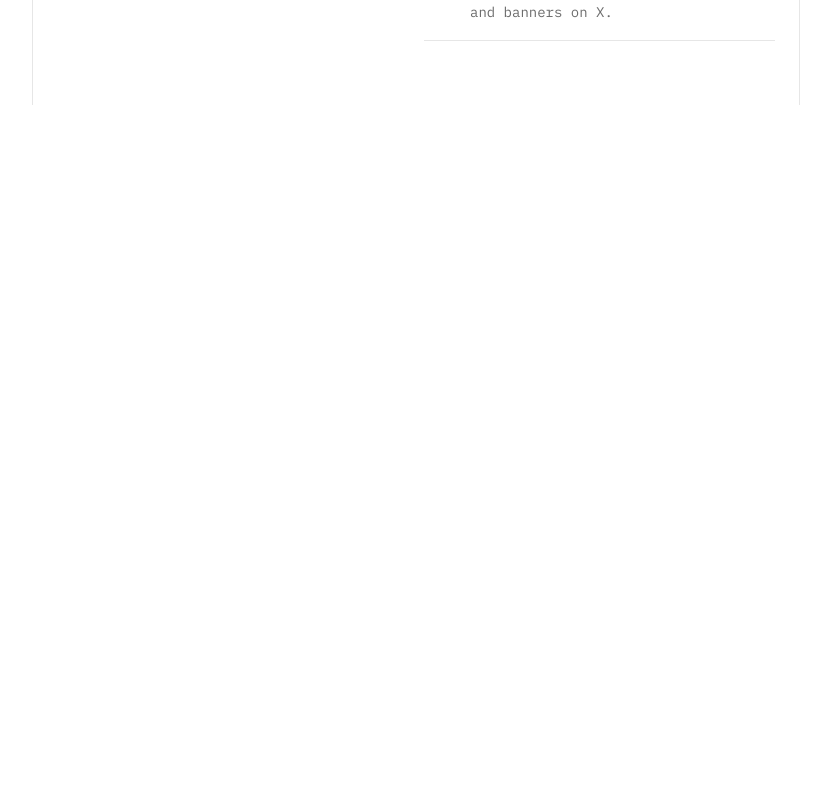
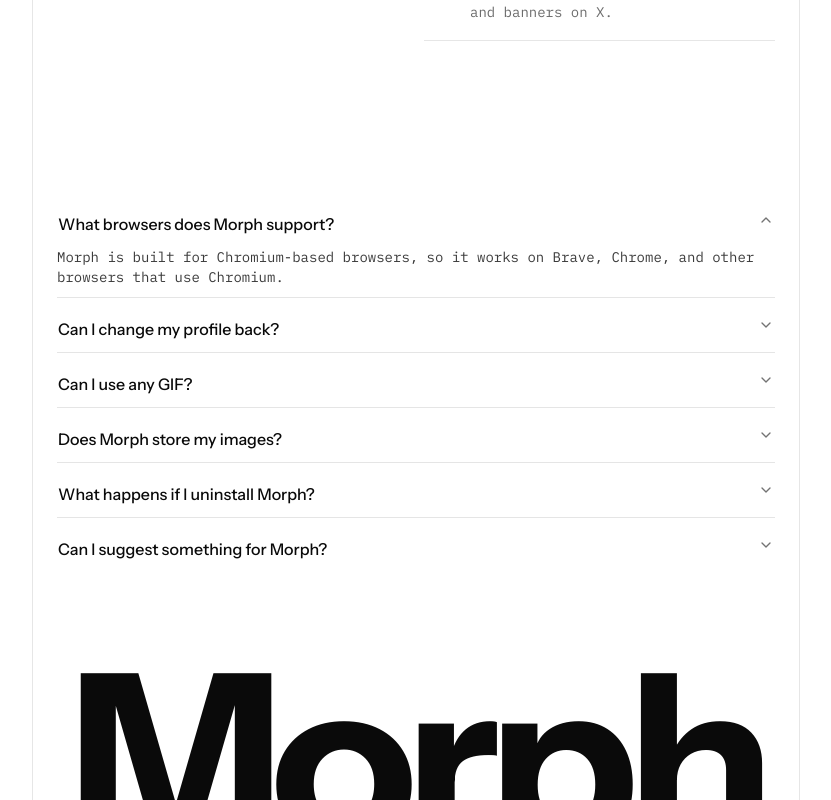
Before and after one commit to madebyvansh/morph, a Next.js app: page / in a window 1280 px wide. Shown: the part 1384-2184 px from the top of the page, without its empty margins (352-1183 px from the left). Before the commit the page ends 1489 px from the top, so only its background shows below. Built offline with nearby package versions, Linux system fonts and the light colour scheme.

Commit message:
feat(UI): add faq & footer

```diff
--- /dev/null
+++ b/components/landing/demo.tsx
@@ -0,0 +1,3 @@
+export const DemoSection = () => {
+  return <section id="demo" className="w-full"></section>;
+};
--- a/components/landing/desktop-navbar.tsx
+++ b/components/landing/desktop-navbar.tsx
@@ -29,39 +29,40 @@
 
   useEffect(() => {
     const handleScroll = () => {
-      const triggerPoint = 150;
-
-      console.log(
-        navLinks.map(({ url }) => {
-          const section = document.querySelector(url) as HTMLElement | null;
-
-          return {
-            url,
-            top: section?.getBoundingClientRect().top,
-          };
-        }),
-      );
+      const viewportCenter = window.innerHeight / 2;
 
       let currentSection = navLinks[0].url;
+      let closestDistance = Infinity;
 
       for (const { url } of navLinks) {
         const section = document.querySelector(url) as HTMLElement | null;
 
         if (!section) continue;
 
-        if (section.getBoundingClientRect().top <= triggerPoint) {
+        const rect = section.getBoundingClientRect();
+
+        // Ignore sections that are completely outside viewport
+        if (rect.bottom < 0 || rect.top > window.innerHeight) {
+          continue;
+        }
+
+        const sectionCenter = rect.top + rect.height / 2;
+        const distance = Math.abs(sectionCenter - viewportCenter);
+
+        if (distance < closestDistance) {
+          closestDistance = distance;
           currentSection = url;
         }
       }
-
-      console.log("SETTING:", currentSection);
 
       setActive(currentSection);
     };
 
     handleScroll();
 
-    window.addEventListener("scroll", handleScroll, { passive: true });
+    window.addEventListener("scroll", handleScroll, {
+      passive: true,
+    });
 
     return () => {
       window.removeEventListener("scroll", handleScroll);
@@ -116,8 +117,6 @@
                 document.querySelector(item.url)?.scrollIntoView({
                   behavior: "smooth",
                 });
-
-                setActive(item.url);
               }}
               className="cursor-pointer"
             >
--- /dev/null
+++ b/components/landing/faq.tsx
@@ -0,0 +1,64 @@
+import {
+  Accordion,
+  AccordionContent,
+  AccordionItem,
+  AccordionTrigger,
+} from "../ui/accordion";
+
+const items = [
+  {
+    value: "browsers",
+    trigger: "What browsers does Morph support?",
+    content:
+      "Morph is built for Chromium-based browsers, so it works on Brave, Chrome, and other browsers that use Chromium.",
+  },
+  {
+    value: "revert",
+    trigger: "Can I change my profile back?",
+    content:
+      "Yep. You can switch back to a normal profile picture or banner whenever you want.",
+  },
+  {
+    value: "gif",
+    trigger: "Can I use any GIF?",
+    content:
+      "You can use supported animated images as long as they meet the required file and size limits.",
+  },
+  {
+    value: "storage",
+    trigger: "Does Morph store my images?",
+    content:
+      "No. Your images don't need to be uploaded to a server just to use Morph.",
+  },
+  {
+    value: "uninstall",
+    trigger: "What happens if I uninstall Morph?",
+    content:
+      "Morph will stop working in your browser, but it won't affect your X account or other profile settings.",
+  },
+  {
+    value: "feedback",
+    trigger: "Can I suggest something for Morph?",
+    content:
+      "Absolutely. If there's something you'd like to see in Morph, I'd love to hear it.",
+  },
+];
+
+export const FaqSection = () => {
+  return (
+    <section id="faq" className="w-full mt-36">
+      <Accordion multiple defaultValue={["browsers"]}>
+        {items.map((item) => (
+          <AccordionItem className="mb-2" key={item.value} value={item.value}>
+            <AccordionTrigger className="text-md">
+              {item.trigger}
+            </AccordionTrigger>
+            <AccordionContent className="text-foreground/80">
+              {item.content}
+            </AccordionContent>
+          </AccordionItem>
+        ))}
+      </Accordion>
+    </section>
+  );
+};
--- /dev/null
+++ b/components/landing/footer.tsx
@@ -0,0 +1,9 @@
+export const Footer = () => {
+  return (
+    <footer className="w-full overflow-hidden text-center lg:-mt-5">
+      <div className="translate-y-1/3 font-heading text-[5.5rem] md:text-[15rem] font-extrabold leading-none tracking-tighter">
+        Morph
+      </div>
+    </footer>
+  );
+};
--- a/components/landing/main.tsx
+++ b/components/landing/main.tsx
@@ -1,15 +1,21 @@
+import { DemoSection } from "./demo";
+import { FaqSection } from "./faq";
+import { Footer } from "./footer";
 import { HeroSection } from "./hero";
 import { MobileLandingNavbar } from "./mobile-navbar";
 import { WhatSection } from "./what";
 
 export const MainLandingPage = () => {
   return (
-    <main className="h-full w-full max-w-3xl min-h-screen mr-auto border-x border-x-foreground/10 px-6 py-12 space-y-36">
+    <main className="h-full w-full max-w-3xl min-h-screen mr-auto border-x border-x-foreground/10 px-6 pt-12">
       <div className="lg:hidden mb-12">
         <MobileLandingNavbar />
       </div>
       <HeroSection />
       <WhatSection />
+      <DemoSection />
+      <FaqSection />
+      <Footer />
     </main>
   );
 };
--- a/components/landing/what.tsx
+++ b/components/landing/what.tsx
@@ -31,7 +31,7 @@
 
 export const WhatSection = () => {
   return (
-    <section id="what" className="flex flex-col lg:flex-row w-full gap-4">
+    <section id="what" className="flex mt-36 flex-col lg:flex-row w-full gap-4">
       <div className="flex lg:w-1/2 flex-col gap-10">
         <span className="flex items-center gap-2 text-xs uppercase text-foreground/50">
           <span className="size-1 bg-foreground/40" />
@@ -39,8 +39,9 @@
         </span>
 
         <h2 className="text-2xl font-semibold">
-          Why does my profile <br className="lg:hidden" /> picture <br className="hidden lg:block" />
-          have to <br className="lg:hidden" />  be a still image?
+          Why does my profile <br className="lg:hidden" /> picture{" "}
+          <br className="hidden lg:block" />
+          have to <br className="lg:hidden" /> be a still image?
         </h2>
       </div>
 
--- /dev/null
+++ b/components/ui/accordion.tsx
@@ -0,0 +1,71 @@
+import { Accordion as AccordionPrimitive } from "@base-ui/react/accordion"
+import { cn } from "cn"
+import { ChevronDownIcon, ChevronUpIcon } from "lucide-react"
+
+function Accordion({ className, ...props }: AccordionPrimitive.Root.Props) {
+  return (
+    <AccordionPrimitive.Root
+      data-slot="accordion"
+      className={cn("flex w-full flex-col", className)}
+      {...props}
+    />
+  )
+}
+
+function AccordionItem({ className, ...props }: AccordionPrimitive.Item.Props) {
+  return (
+    <AccordionPrimitive.Item
+      data-slot="accordion-item"
+      className={cn("not-last:border-b", className)}
+      {...props}
+    />
+  )
+}
+
+function AccordionTrigger({
+  className,
+  children,
+  ...props
+}: AccordionPrimitive.Trigger.Props) {
+  return (
+    <AccordionPrimitive.Header className="flex">
+      <AccordionPrimitive.Trigger
+        data-slot="accordion-trigger"
+        className={cn(
+          "group/accordion-trigger relative flex flex-1 items-start justify-between rounded-lg border border-transparent py-2.5 text-left text-sm font-medium transition-all outline-none hover:underline focus-visible:border-ring focus-visible:ring-3 focus-visible:ring-ring/50 focus-visible:after:border-ring aria-disabled:pointer-events-none aria-disabled:opacity-50 **:data-[slot=accordion-trigger-icon]:ml-auto **:data-[slot=accordion-trigger-icon]:size-4 **:data-[slot=accordion-trigger-icon]:text-muted-foreground",
+          className
+        )}
+        {...props}
+      >
+        {children}
+        <ChevronDownIcon data-slot="accordion-trigger-icon" className="pointer-events-none shrink-0 group-aria-expanded/accordion-trigger:hidden" />
+        <ChevronUpIcon data-slot="accordion-trigger-icon" className="pointer-events-none hidden shrink-0 group-aria-expanded/accordion-trigger:inline" />
+      </AccordionPrimitive.Trigger>
+    </AccordionPrimitive.Header>
+  )
+}
+
+function AccordionContent({
+  className,
+  children,
+  ...props
+}: AccordionPrimitive.Panel.Props) {
+  return (
+    <AccordionPrimitive.Panel
+      data-slot="accordion-content"
+      className="overflow-hidden text-sm data-open:animate-accordion-down data-closed:animate-accordion-up"
+      {...props}
+    >
+      <div
+        className={cn(
+          "h-(--accordion-panel-height) pt-0 pb-2.5 data-ending-style:h-0 data-starting-style:h-0 [&_a]:underline [&_a]:underline-offset-3 [&_a]:hover:text-foreground [&_p:not(:last-child)]:mb-4",
+          className
+        )}
+      >
+        {children}
+      </div>
+    </AccordionPrimitive.Panel>
+  )
+}
+
+export { Accordion, AccordionItem, AccordionTrigger, AccordionContent }
--- a/package.json
+++ b/package.json
@@ -12,6 +12,7 @@
     "@base-ui/react": "^1.6.0",
     "class-variance-authority": "^0.7.1",
     "clsx": "^2.1.1",
+    "cn": "^0.2.5",
     "framer-motion": "^12.43.0",
     "lucide-react": "^1.28.0",
     "next": "16.2.12",
```
Also changed, not shown: 1 other file (tests, documents, lock files or other folders).
